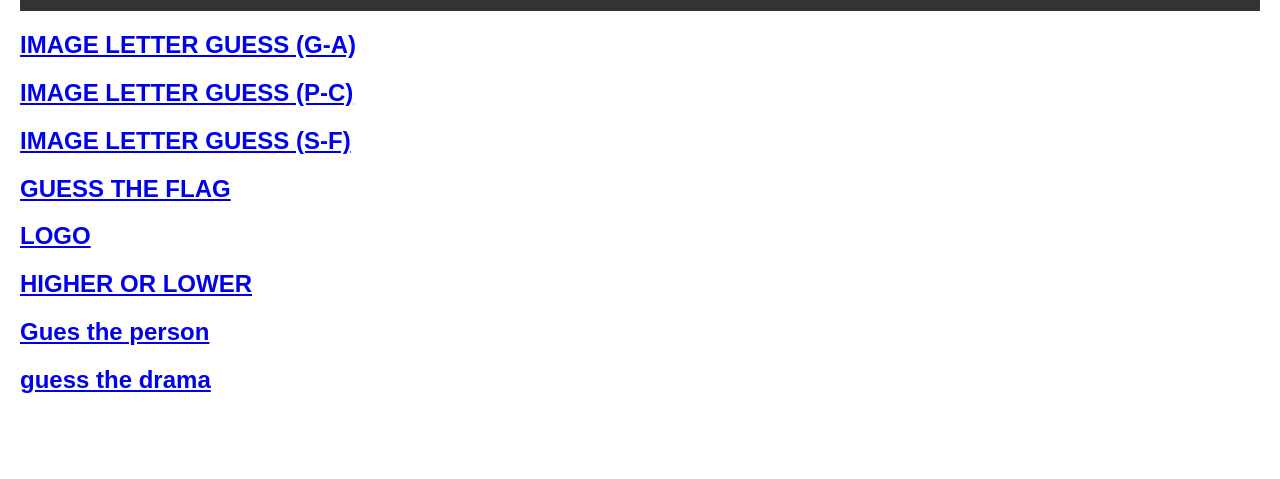
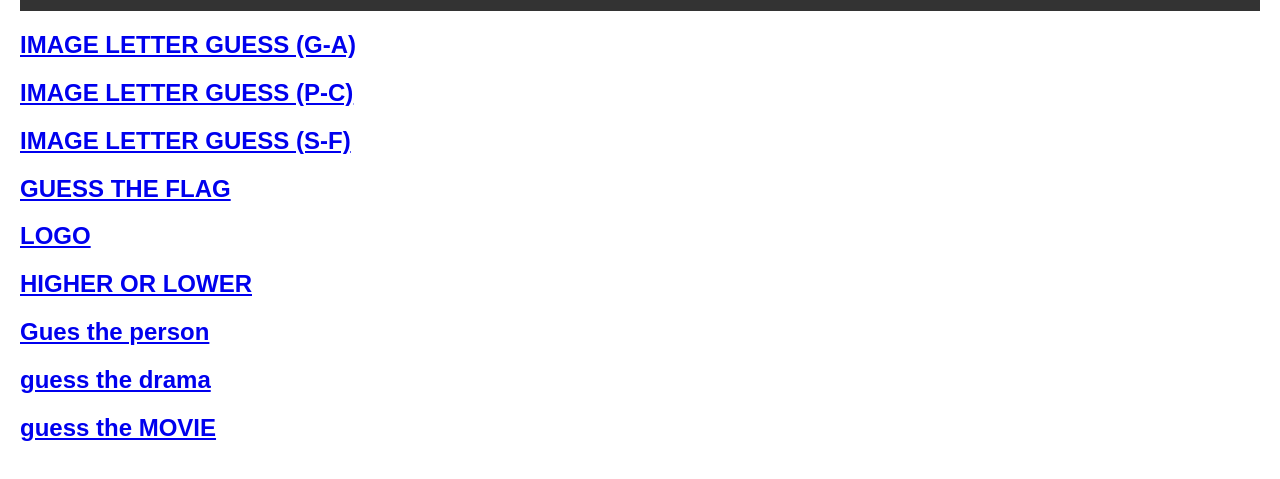
Before and after one commit to CodeZaki001/MY_GAME_1, a plain HTML site: page index.html in a window 1280 px wide. Shown: the part 109-588 px from the top of the page. Drawn offline with Linux system fonts and the light colour scheme.

Commit message:
Update index.html

```diff
--- a/index.html
+++ b/index.html
@@ -43,6 +43,8 @@
                 <h2><a href='6.html'> HIGHER OR LOWER </a></h2>
                 <h2><a href='seven.html'> Gues the person </a></h2>
                     <h2><a href='7.html'> guess the drama </a></h2>
+                        <h2><a href='movie.html'> guess the MOVIE </a></h2>
+
 
 
 
```
